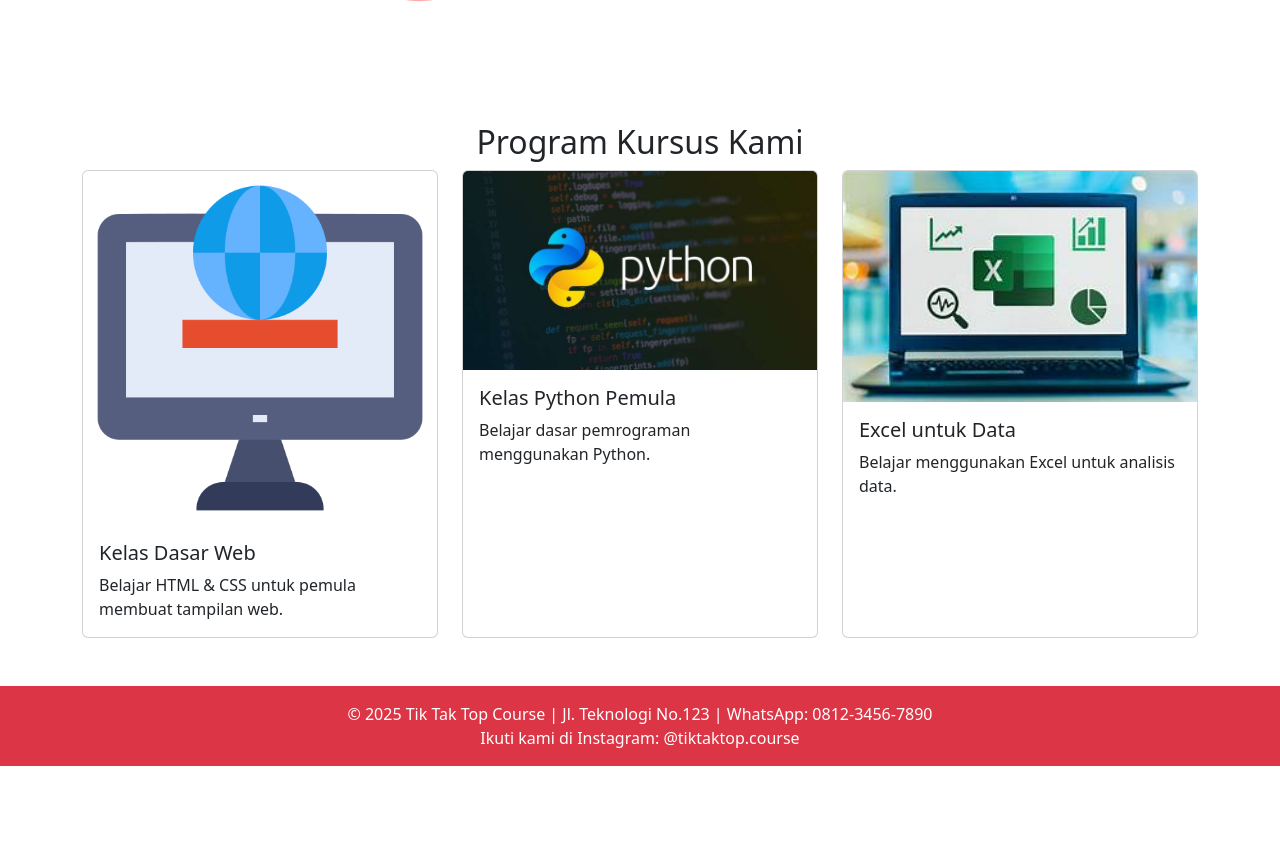
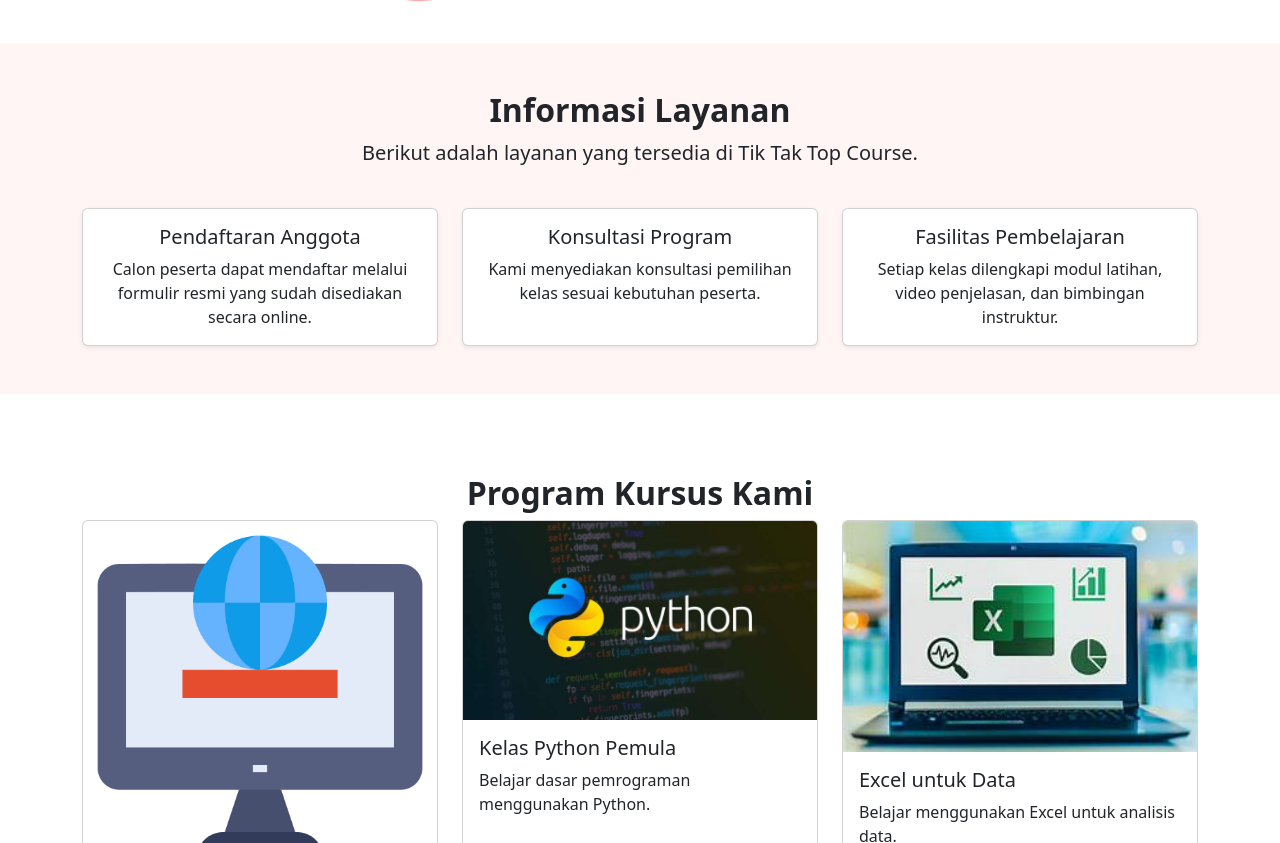
Before and after one commit to jihannisrina895/tiktaktop-web, a plain HTML site: page index.html in a window 1280 px wide. Shown: the part 2100-2943 px from the top of the page. Before the commit the page ends 2866 px from the top, so only its background shows below. Drawn offline with nearby package versions, Linux system fonts and the light colour scheme.

Commit message:
Fix menu layanan & tambah informasi layanan

```diff
--- a/index.html
+++ b/index.html
@@ -35,7 +35,7 @@
               <a class="nav-link dropdown-toggle" href="#" role="button" data-bs-toggle="dropdown"> Layanan </a>
               <ul class="dropdown-menu">
                 <li><a class="dropdown-item" href="#pendaftaran">Pendaftaran Anggota</a></li>
-                <li><a class="dropdown-item" href="#kelas">Informasi Layanan</a></li>
+                <li><a class="dropdown-item" href="#layanan">Informasi Layanan</a></li>
               </ul>
             </li>
             <li class="nav-item">
@@ -124,12 +124,57 @@
     </section>
     <!-- Stop Pendaftaran Anggota -->
 
+    <!-- Start Informasi Layanan -->
+<section id="layanan" class="py-5" style="background-color:#fff5f5;">
+  <div class="container">
+    <div class="row text-center mb-4">
+      <div class="col">
+        <h2 class="fw-bold">Informasi Layanan</h2>
+        <p class="fs-5">Berikut adalah layanan yang tersedia di Tik Tak Top Course.</p>
+      </div>
+    </div>
+
+    <div class="row justify-content-center g-4">
+
+      <div class="col-md-4">
+        <div class="card h-100 shadow-sm">
+          <div class="card-body text-center">
+            <h5 class="card-title">Pendaftaran Anggota</h5>
+            <p class="card-text">Calon peserta dapat mendaftar melalui formulir resmi yang sudah disediakan secara online.</p>
+          </div>
+        </div>
+      </div>
+
+      <div class="col-md-4">
+        <div class="card h-100 shadow-sm">
+          <div class="card-body text-center">
+            <h5 class="card-title">Konsultasi Program</h5>
+            <p class="card-text">Kami menyediakan konsultasi pemilihan kelas sesuai kebutuhan peserta.</p>
+          </div>
+        </div>
+      </div>
+
+      <div class="col-md-4">
+        <div class="card h-100 shadow-sm">
+          <div class="card-body text-center">
+            <h5 class="card-title">Fasilitas Pembelajaran</h5>
+            <p class="card-text">Setiap kelas dilengkapi modul latihan, video penjelasan, dan bimbingan instruktur.</p>
+          </div>
+        </div>
+      </div>
+
+    </div>
+  </div>
+</section>
+<!-- End Informasi Layanan -->
+
+
     <!-- Start Koleksi Kelas -->
-    <section id="kelas">
+    <section id="koleksi">
       <div class="container">
         <div class="row text-center">
           <div class="col">
-            <h2>Program Kursus Kami</h2>
+            <h2 class="fw-bold">Program Kursus Kami</h2>
           </div>
         </div>
 
```
